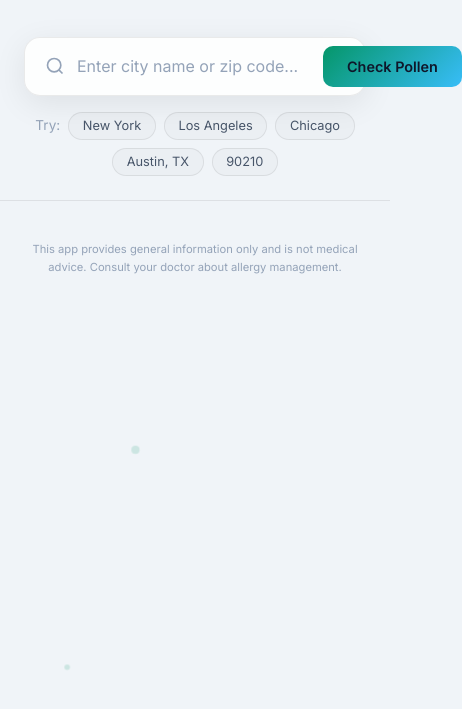
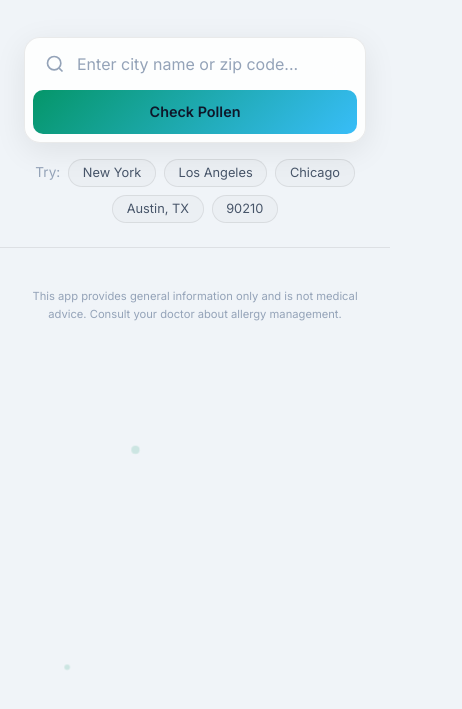
Before and after one commit to notabotorai/pollen, a website built with Vite: page index.html in a window 390 px wide. Shown: the part 123-832 px from the top of the page, 462 px wide, since content can reach past the window. Built offline with nearby package versions, Linux system fonts and the light colour scheme.

Commit message:
Fix search bar overlap on mobile - widen breakpoint to 600px

```diff
--- a/src/styles/index.css
+++ b/src/styles/index.css
@@ -155,6 +155,13 @@ input { font-family: var(--font); }
   transition: all var(--transition);
 }
 .search-suggestions__chip:hover { background: var(--accent-glow); color: var(--accent); border-color: var(--accent); }
+
+/* Search bar mobile fix */
+@media (max-width: 600px) {
+  .search-bar { flex-direction: column; gap: 0.5rem; }
+  .search-bar__input-wrap { min-width: 0; }
+  .search-bar__btn { width: 100%; text-align: center; padding: 0.85rem; }
+}
 
 /* ===== Main Content ===== */
 .main {
```
